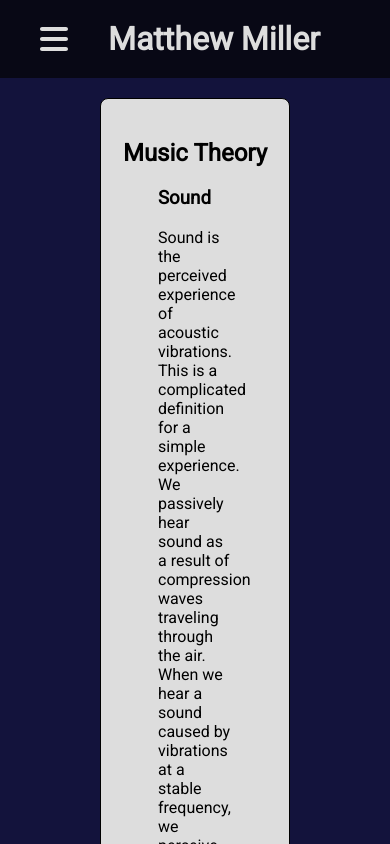
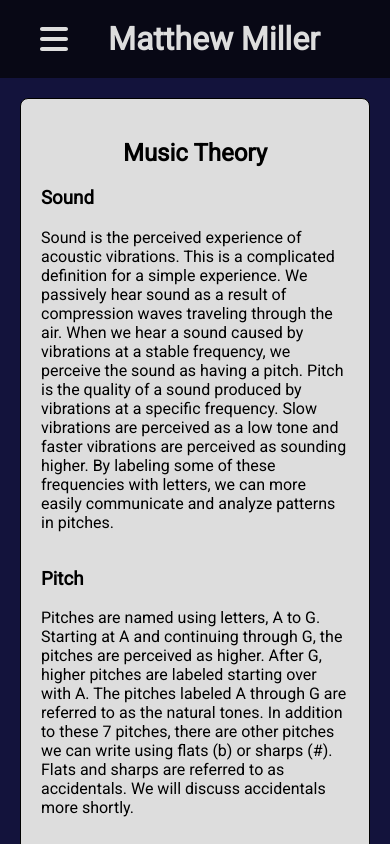
Before and after one commit to milmd90/mattdeanmiller, a React (Create React App) app in the folder client/: page /music-theory in a window 390 px wide. Shown: the top 844 px of the page. Built offline with nearby package versions, Linux system fonts and the light colour scheme.

Commit message:
mobile styling (#8)

```diff
--- a/client/src/components/App.css
+++ b/client/src/components/App.css
@@ -195,7 +195,7 @@ a {
 }
 
 .narrow {
-  width: 50%;
+  max-width: 500px;
 }
 
 .error-message {
@@ -487,3 +487,10 @@ a {
   width: 40%;
   padding-left: 20px;
 }
+
+@media all and (max-width: 1024px) {
+  /* put your css styles in here */
+  .page {
+    margin: 20px;
+  }
+}
```
